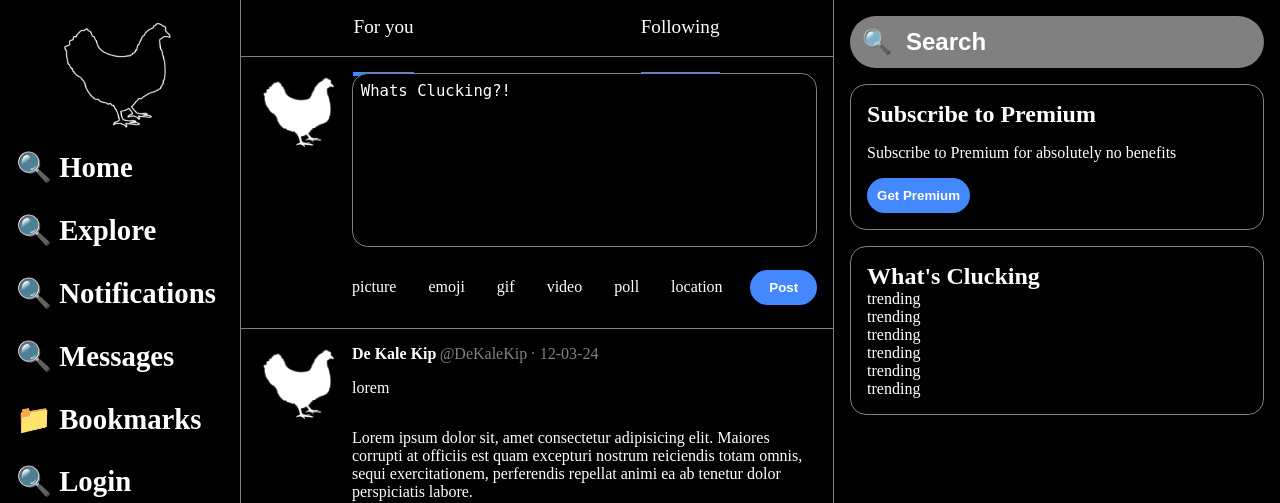
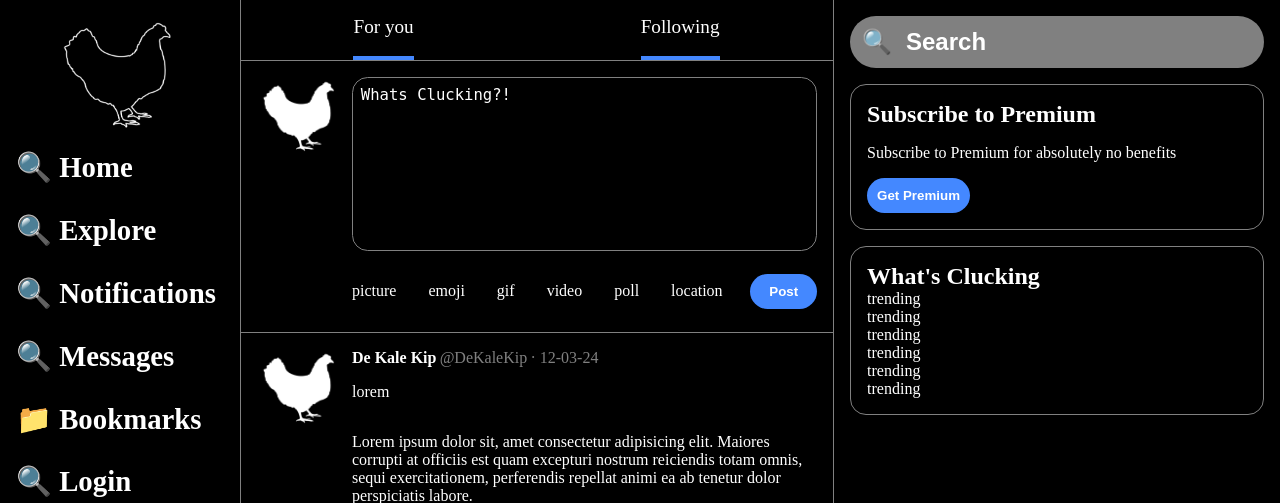
Before and after one commit to Rowan-Laffeber/Cluckle, a PHP site: page / in a window 1280 px wide. Shown: the top 503 px of the page. Run offline with PHP 8.4, Linux system fonts and the light colour scheme.

Commit message:
V0.0.0.0.1
fixed blue bar in topNav

```diff
--- a/assets/styles/main.css
+++ b/assets/styles/main.css
@@ -80,26 +80,25 @@ div.pageContent {
         div.topNav{
             border-bottom: 1px solid gray;
             margin: 0em 0em 0em 15em;
-            height: 3.5em;
+            height: 3.75em;
             ul{
                 display: flex;
                 flex-direction: row;
                 justify-content: space-around;
                 list-style: none;
                 padding-inline-start: 0em;
-                height: 3.5em;
+                height: 3.75em;
                 margin-block-start: 0em;
                 margin-block-end: 0em;
 
                 li{
                 border-bottom: 0.25em solid #4488ff;
-                height: 3.5em;
+                height: 2.5em;
                 padding-top: 1em;
                     a{
                         font-size: 1.2em;
                         color: white;
                         text-decoration: none;
-                        /* height: 3em; */
                         padding: 1em 0em 1em 0em;
 
                     }
```
